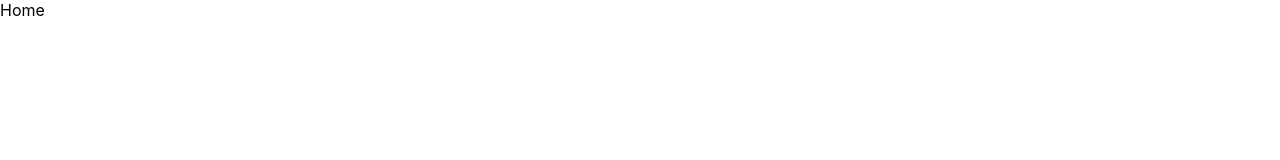
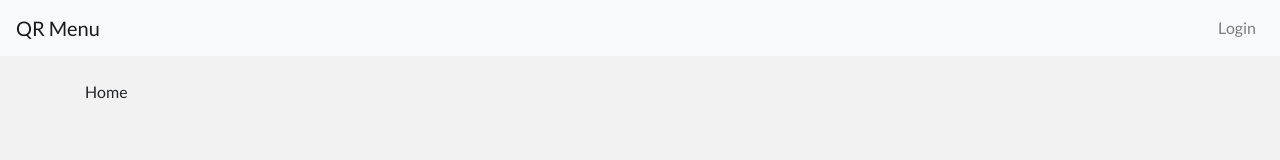
Before and after one commit to martin-creator/qr-menu_frontend, a React app: page / in a window 1280 px wide. Built offline with nearby package versions, Linux system fonts and the light colour scheme; a web font is replaced by a local one.

Commit message:
Created layout and added notifications with toastify

```diff
--- a/package.json
+++ b/package.json
@@ -6,10 +6,13 @@
     "@testing-library/jest-dom": "^5.16.5",
     "@testing-library/react": "^13.4.0",
     "@testing-library/user-event": "^13.5.0",
+    "bootstrap": "^4.6.0",
     "react": "^18.2.0",
+    "react-bootstrap": "^1.5.2",
     "react-dom": "^18.2.0",
     "react-router-dom": "^5.2.0",
     "react-scripts": "5.0.1",
+    "react-toastify": "^7.0.3",
     "web-vitals": "^2.1.4"
   },
   "scripts": {
--- a/public/index.html
+++ b/public/index.html
@@ -25,6 +25,9 @@
       Learn how to configure a non-root public URL by running `npm run build`.
     -->
     <title>QR-Builder</title>
+    <link rel="preconnect" href="https://fonts.gstatic.com">
+    <link rel="stylesheet"
+    href="https://fonts.googleapis.com/css2?family=Lato:wght@300;400;700&family=Inide+Flower&family=Caveat:wght@400;700&family=Lobster&family=Teko:wght@300;400;700&display=swap">
   </head>
   <body>
     <noscript>You need to enable JavaScript to run this app.</noscript>
--- a/src/index.css
+++ b/src/index.css
@@ -1,13 +1,17 @@
 body {
-  margin: 0;
-  font-family: -apple-system, BlinkMacSystemFont, 'Segoe UI', 'Roboto', 'Oxygen',
-    'Ubuntu', 'Cantarell', 'Fira Sans', 'Droid Sans', 'Helvetica Neue',
-    sans-serif;
-  -webkit-font-smoothing: antialiased;
-  -moz-osx-font-smoothing: grayscale;
+  background-color: #f2f2f2;
 }
 
-code {
-  font-family: source-code-pro, Menlo, Monaco, Consolas, 'Courier New',
-    monospace;
+* {
+  font-family: "Lato", "Helvetica Neue", sans-serif;
 }
+
+.btn-standard {
+  background-color: #ff3366;
+  color: white;
+}
+
+.btn-standard:hover {
+  background-color: #fc285d;
+  color: white;
+}
--- a/src/index.js
+++ b/src/index.js
@@ -1,3 +1,5 @@
+import "bootstrap/dist/css/bootstrap.min.css";
+import "react-toastify/dist/ReactToastify.css"
 import React from 'react';
 import ReactDOM from 'react-dom/client';
 import './index.css';
--- /dev/null
+++ b/src/layouts/MainLayout.js
@@ -0,0 +1,33 @@
+import { Navbar, Nav, Container } from 'react-bootstrap';
+import { useHistory } from 'react-router-dom';
+import React from 'react';
+
+const MainLayout = ({ children }) => {
+
+    const history = useHistory();
+
+    const onSignIn = () => {
+        history.replace("/login");
+      }
+
+    return (
+        <>
+          <Navbar bg="light" variant="light" className="mb-4">
+            <Navbar.Brand href="/">QR Menu</Navbar.Brand>
+
+            {/* <Nav>
+              <Nav.Link onClick={goToPlaces}>Places</Nav.Link>
+            </Nav> */}
+
+            <Nav className="flex-grow-1 justify-content-end">
+                  <Nav.Link onClick={onSignIn}>Login</Nav.Link>
+            </Nav>
+          </Navbar>
+          <Container>
+            {children}
+          </Container>
+        </>
+      )
+}
+
+export default MainLayout;
--- a/src/pages/Home.js
+++ b/src/pages/Home.js
@@ -1,5 +1,6 @@
 import React from 'react';
+import MainLayout from '../layouts/MainLayout';
 
-const Home = () => <div>Home</div>
+const Home = () => <MainLayout>Home</MainLayout>
 
 export default Home;
--- a/src/pages/Login.js
+++ b/src/pages/Login.js
@@ -1,5 +1,7 @@
 import React from 'react';
+import MainLayout from '../layouts/MainLayout';
 
-const Home = () => <div>Home</div>
+const Login = () => <MainLayout>Login</MainLayout>
 
-export default Home;
+
+export default Login;
--- a/src/router/App.js
+++ b/src/router/App.js
@@ -1,12 +1,14 @@
 import { BrowserRouter, Switch, Route } from "react-router-dom";
+import { ToastContainer } from "react-toastify";
 import React from 'react';
 
 import Home from '../pages/Home'
-import Login from "../pages/Home";
+import Login from "../pages/Login";
 
 
-function App(){
-    return(
+function App() {
+    return (
+        <>
             <BrowserRouter>
                 <Switch>
                     <Route exact path="/">
@@ -17,6 +19,9 @@ function App(){
                     </Route>
                 </Switch>
             </BrowserRouter>
+            <ToastContainer />
+        </>
+
     )
 }
 
```
Also changed, not shown: 1 other file. Lines whose indentation alone changed are shown as unchanged.
